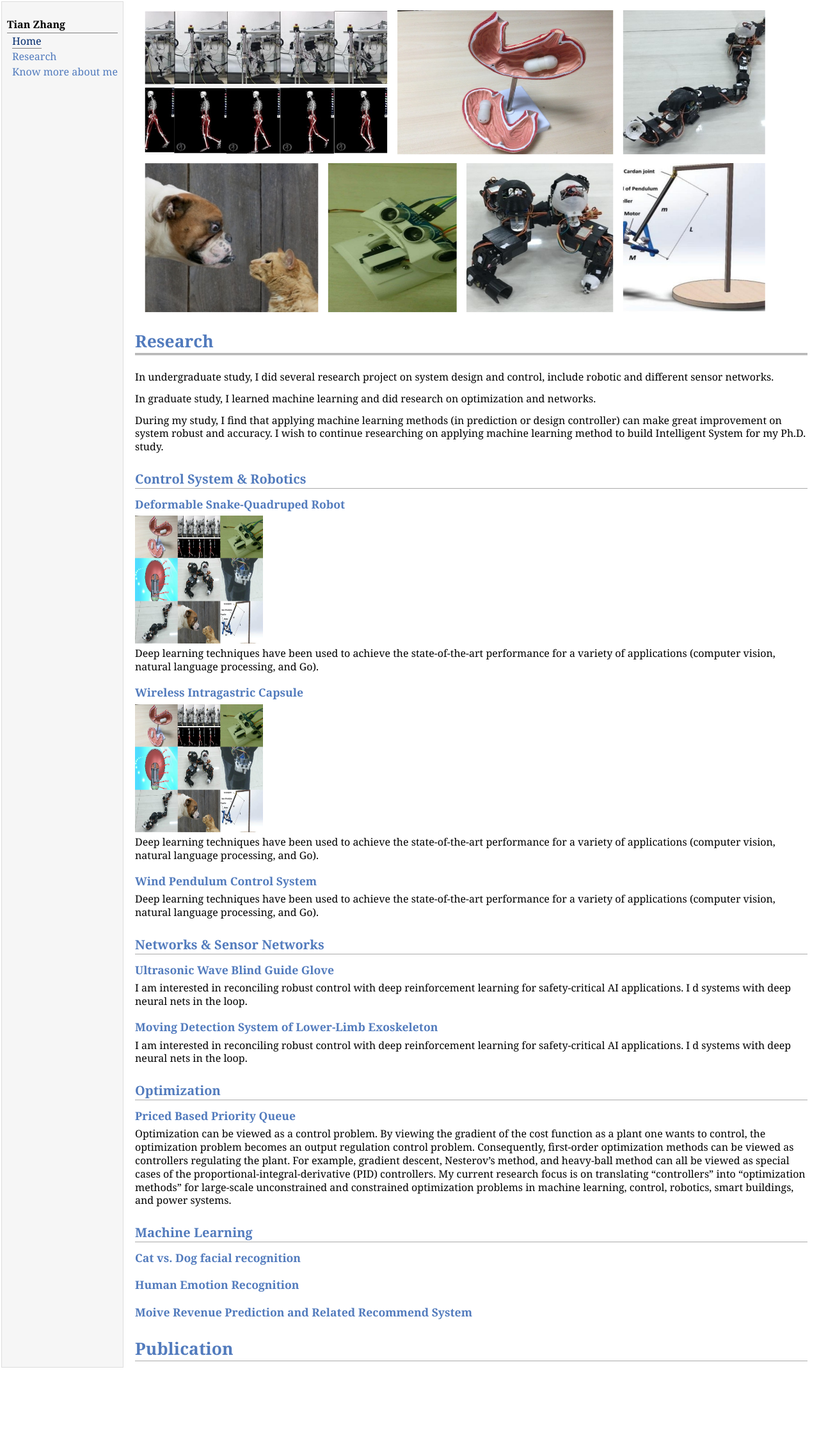
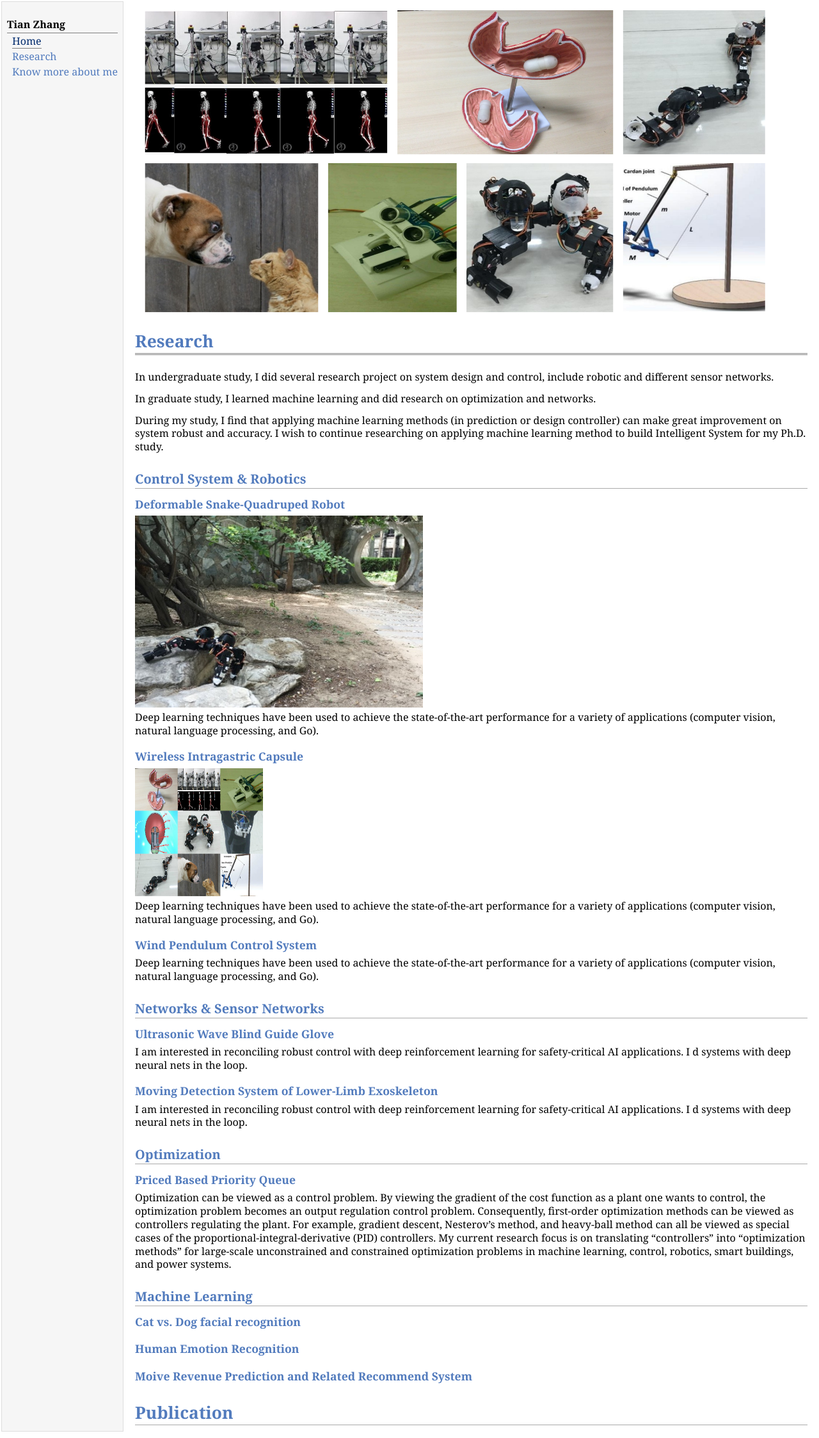
Before and after one commit to dukesky/dukesky.github.io, a Jekyll site: the page research.html, which Jekyll copies as it is, in a window 1280 px wide. Shown: the whole page at 64% size. Built offline with Jekyll 4.4.1, drawn with Linux system fonts in a browser that asks for light colours; before the commit the page ends 2148 px from its top, so only the background shows below that.

Commit message:
Update research.html

```diff
--- a/research.html
+++ b/research.html
@@ -33,7 +33,7 @@
 
 <h2>Control System & Robotics</h2>
   <h3>Deformable Snake-Quadruped Robot</h3>
-  <img src="figs/summary.jpg" width="200px" height="200px" />
+  <img src="figs/snake5.jpg" width="450px" height="300px" />
   <p>Deep learning techniques have been used to achieve the state-of-the-art performance for a variety of applications (computer vision, natural language processing, and Go).
 
   </p>
```
